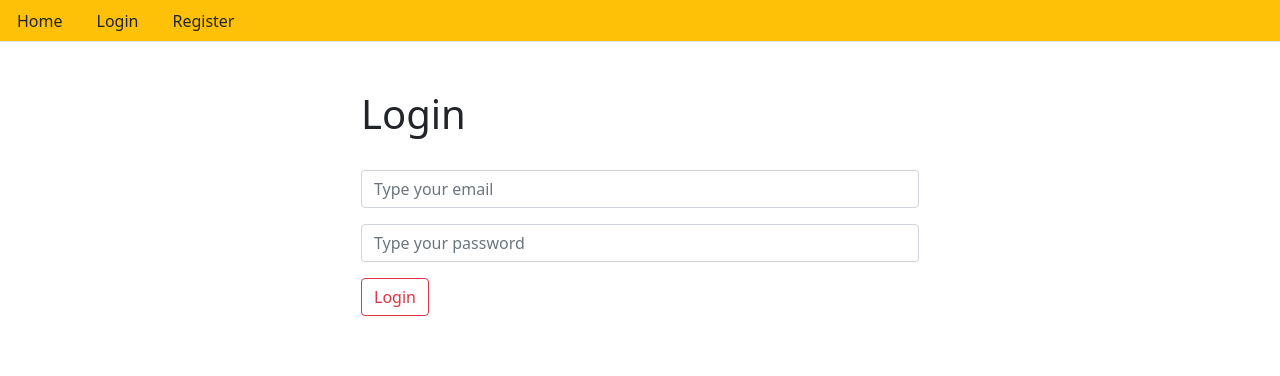
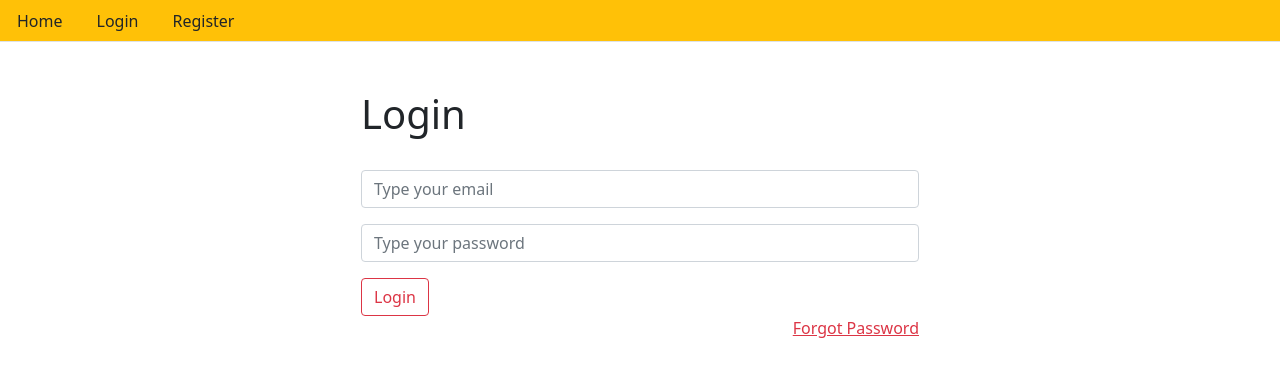
Before and after one commit to yashhhguptaaa/Connect-Content, a Next.js app in the folder client/: page /login in a window 1280 px wide. Shown: the top 376 px of the page. Built offline with nearby package versions, Linux system fonts and the light colour scheme.

Commit message:
Provide forgot-password page link

```diff
--- a/client/pages/login.js
+++ b/client/pages/login.js
@@ -95,6 +95,9 @@ const Login = () => {
         {error && showErrorMessage(error)}
         <br />
         {loginForm()}
+        <Link href="/auth/password/forgot" >
+          <a className="text-danger float-end">Forgot Password</a>
+        </Link>
       </div>
     </Layout>
   );
```
